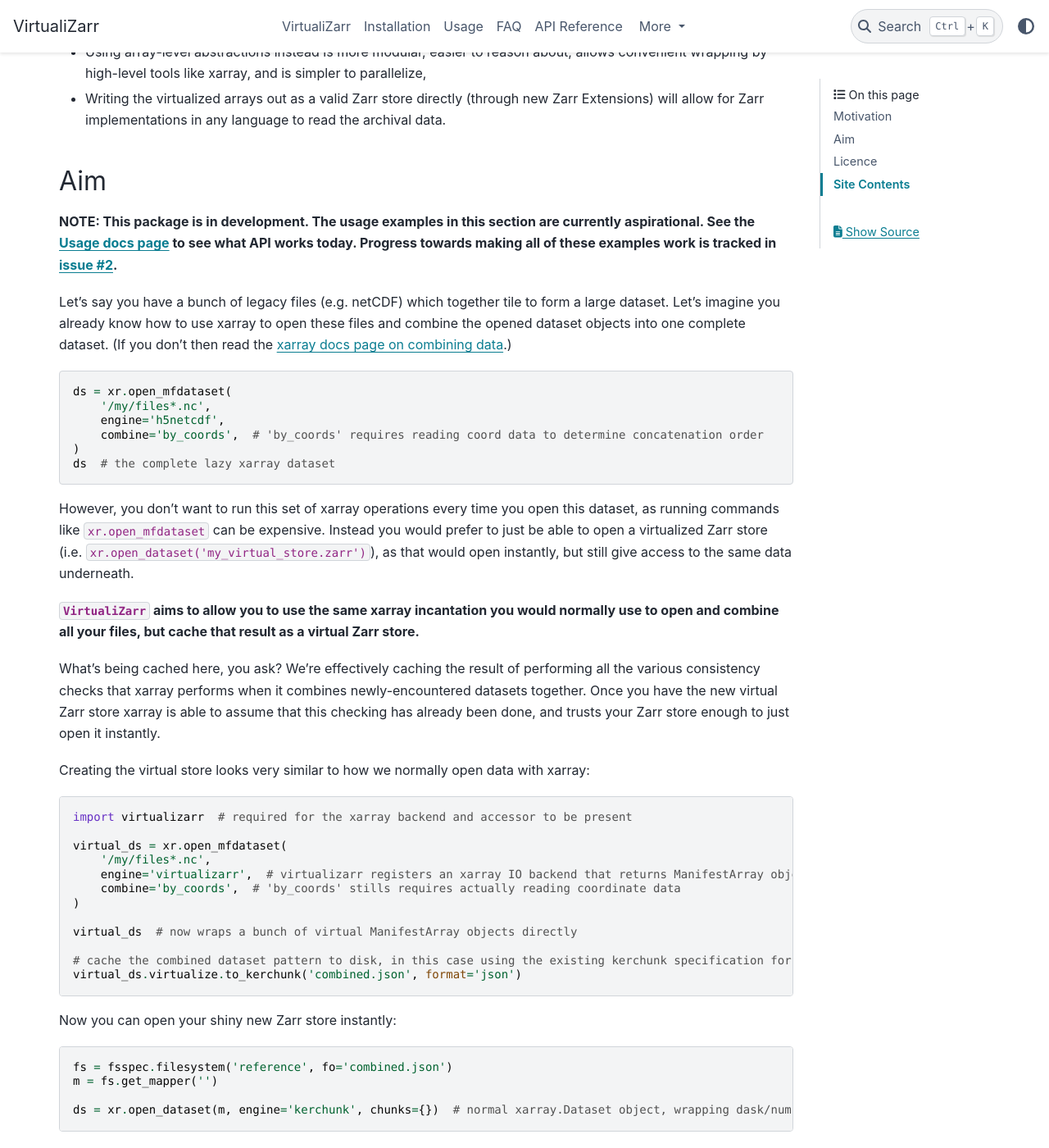
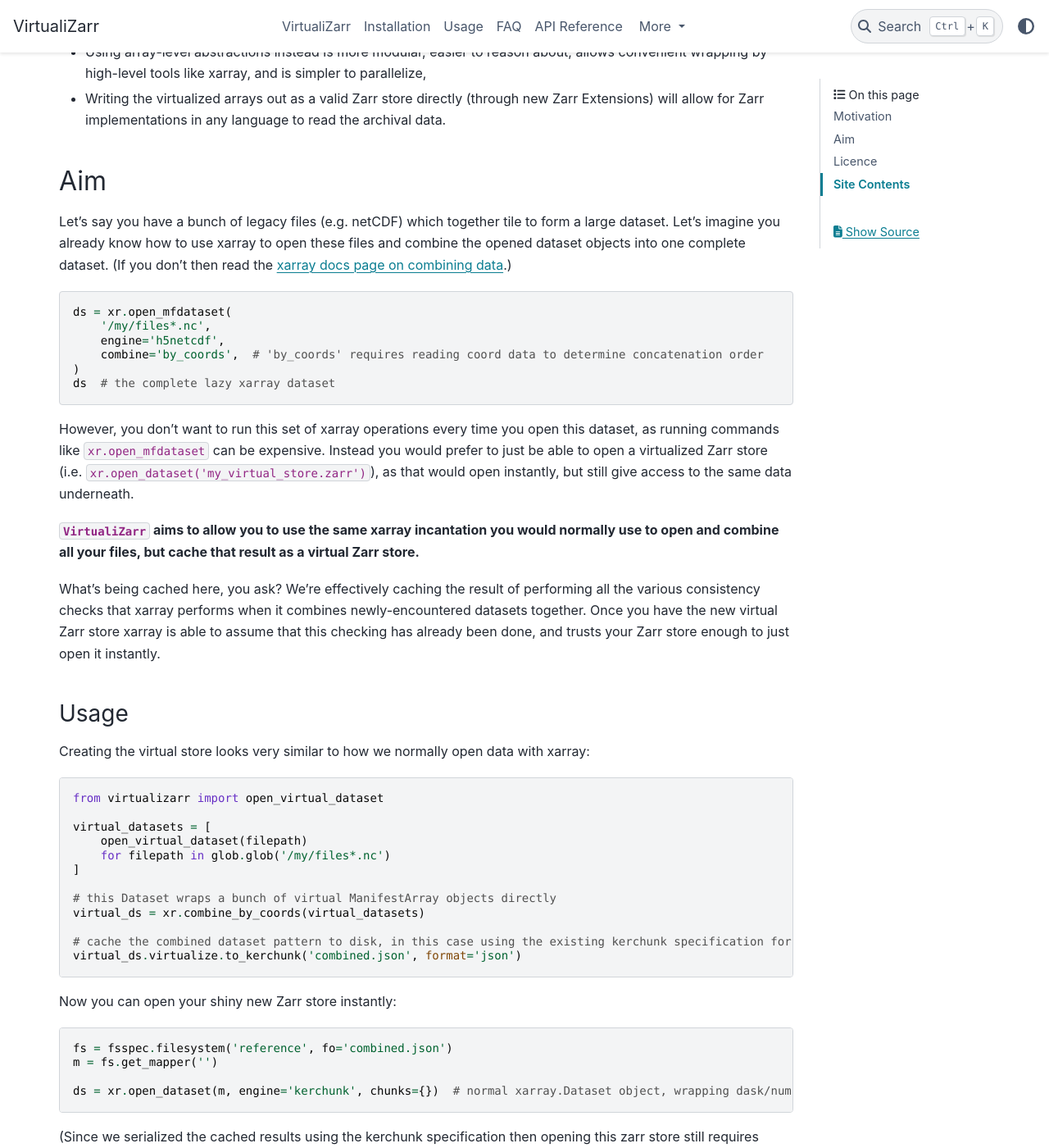
Before and after one commit to zarr-developers/VirtualiZarr, a Sphinx documentation site: the page built from docs/index.md, in a window 1280 px wide and 1400 px high, scrolled down 704 px. Shown: the whole window at 82% size. Built offline with Sphinx 7.4.7 and the PyData theme 0.15.4, drawn with Linux system fonts in a browser that asks for light colours; some of the changed text lies outside the part shown.

Commit message:
change example to one that's closer to working

````diff
--- a/docs/index.md
+++ b/docs/index.md
@@ -18,9 +18,6 @@ VirtualiZarr aims to build on the excellent ideas of kerchunk whilst solving the
 
 ## Aim
 
-**NOTE: This package is in development. The usage examples in this section are currently aspirational.
-See the [Usage docs page](#usage) to see what API works today. Progress towards making all of these examples work is tracked in [issue #2](https://github.com/TomNicholas/VirtualiZarr/issues/2).**
-
 Let's say you have a bunch of legacy files (e.g. netCDF) which together tile to form a large dataset. Let's imagine you already know how to use xarray to open these files and combine the opened dataset objects into one complete dataset. (If you don't then read the [xarray docs page on combining data](https://docs.xarray.dev/en/stable/user-guide/combining.html).)
 
 ```python
@@ -38,18 +35,20 @@ However, you don't want to run this set of xarray operations every time you open
 
 What's being cached here, you ask? We're effectively caching the result of performing all the various consistency checks that xarray performs when it combines newly-encountered datasets together. Once you have the new virtual Zarr store xarray is able to assume that this checking has already been done, and trusts your Zarr store enough to just open it instantly.
 
+### Usage
+
 Creating the virtual store looks very similar to how we normally open data with xarray:
 
 ```python
-import virtualizarr  # required for the xarray backend and accessor to be present
+from virtualizarr import open_virtual_dataset
 
-virtual_ds = xr.open_mfdataset(
-    '/my/files*.nc',
-    engine='virtualizarr',  # virtualizarr registers an xarray IO backend that returns ManifestArray objects
-    combine='by_coords',  # 'by_coords' stills requires actually reading coordinate data
-)
+virtual_datasets = [
+    open_virtual_dataset(filepath)
+    for filepath in glob.glob('/my/files*.nc')
+]
 
-virtual_ds  # now wraps a bunch of virtual ManifestArray objects directly
+# this Dataset wraps a bunch of virtual ManifestArray objects directly
+virtual_ds = xr.combine_by_coords(virtual_datasets)
 
 # cache the combined dataset pattern to disk, in this case using the existing kerchunk specification for reference files
 virtual_ds.virtualize.to_kerchunk('combined.json', format='json')
````
Also changed, not shown: other parts of docs/index.md (+2 -0 lines).
